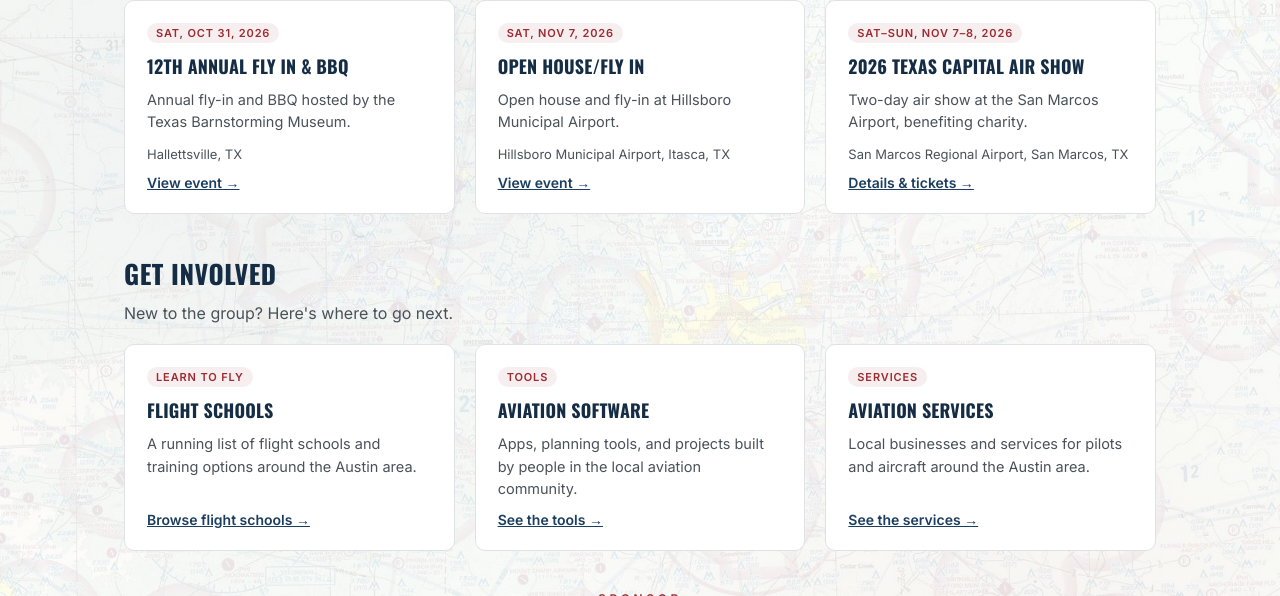
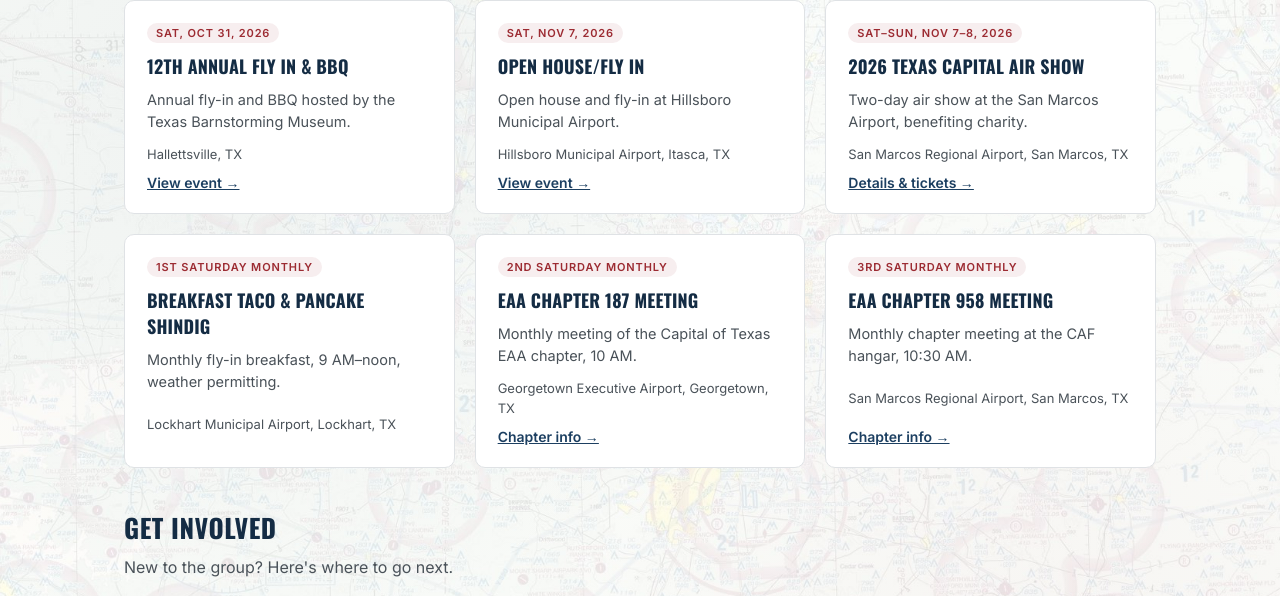
Before and after one commit to aboyden/austinpilots, a Jekyll site: the page built from index.html, in a window 1280 px wide and 900 px high, scrolled down 1408 px, cut to the strip 0-596 px from the top of the window. Built offline with Jekyll 4.4.1, drawn with Linux system fonts in a browser that asks for light colours.

Commit message:
Add recurring monthly events (Lockhart fly-in, EAA 187, EAA 958) (#12)
Claude-Session: https://claude.ai/code/session_01HZpUATa6F6eKakdgdxQm2V

Co-authored-by: Claude <noreply@anthropic.com>

```diff
--- a/index.html
+++ b/index.html
@@ -137,6 +137,26 @@ description: Austin Pilots — fly-outs, hangar talk, and monthly meetups for th
         <p style="font-size: 13px; color: var(--ink-soft);">San Marcos Regional Airport, San Marcos, TX</p>
         <a class="card-link" href="https://texascapitalairshow.com" target="_blank" rel="noopener">Details &amp; tickets &rarr;</a>
       </div>
+      <div class="card">
+        <span class="tag">1st Saturday monthly</span>
+        <h3>Breakfast Taco &amp; Pancake Shindig</h3>
+        <p>Monthly fly-in breakfast, 9 AM&ndash;noon, weather permitting.</p>
+        <p style="font-size: 13px; color: var(--ink-soft);">Lockhart Municipal Airport, Lockhart, TX</p>
+      </div>
+      <div class="card">
+        <span class="tag">2nd Saturday monthly</span>
+        <h3>EAA Chapter 187 Meeting</h3>
+        <p>Monthly meeting of the Capital of Texas EAA chapter, 10 AM.</p>
+        <p style="font-size: 13px; color: var(--ink-soft);">Georgetown Executive Airport, Georgetown, TX</p>
+        <a class="card-link" href="https://chapters.eaa.org/EAA187" target="_blank" rel="noopener">Chapter info &rarr;</a>
+      </div>
+      <div class="card">
+        <span class="tag">3rd Saturday monthly</span>
+        <h3>EAA Chapter 958 Meeting</h3>
+        <p>Monthly chapter meeting at the CAF hangar, 10:30 AM.</p>
+        <p style="font-size: 13px; color: var(--ink-soft);">San Marcos Regional Airport, San Marcos, TX</p>
+        <a class="card-link" href="https://chapters.eaa.org/EAA958" target="_blank" rel="noopener">Chapter info &rarr;</a>
+      </div>
     </div>
   </div>
 </section>
```
